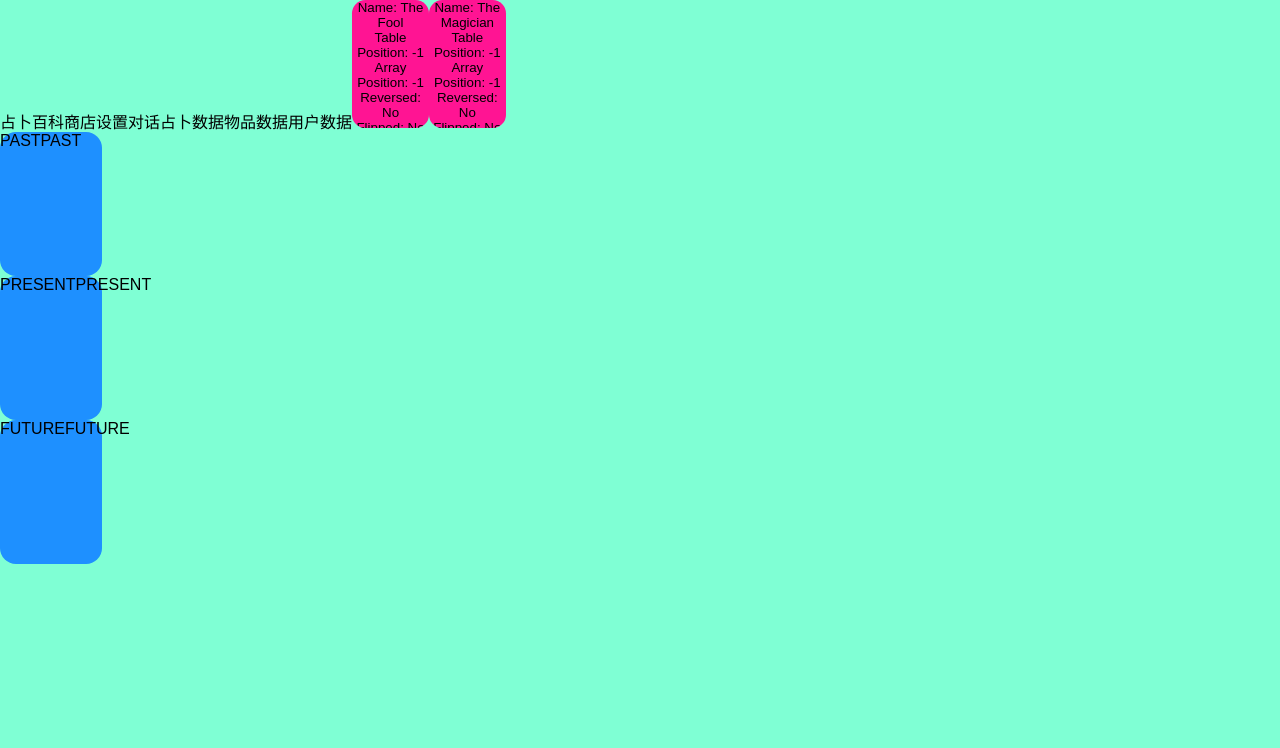
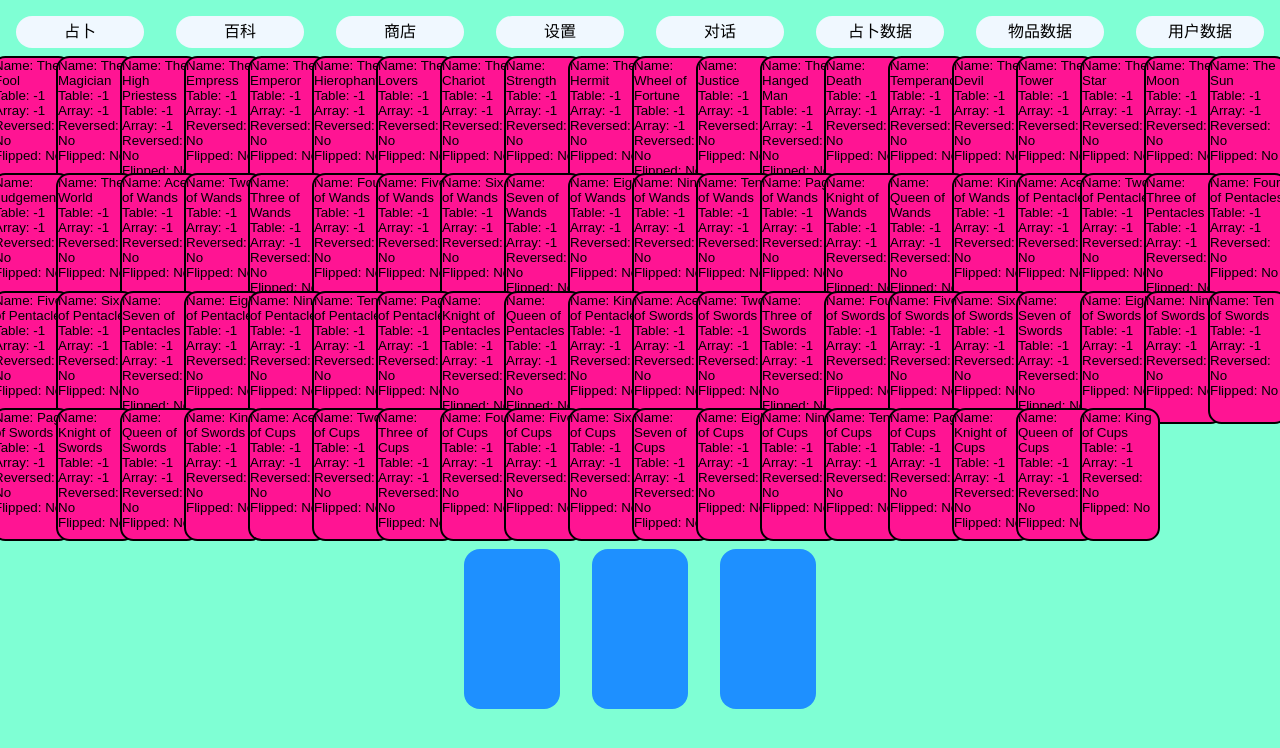
Before and after one commit to hiiiroko/Tarotto, a React (Vite) app: page /divination in a window 1280 px wide. Shown: the top 748 px of the page. Built offline with nearby package versions, Linux system fonts and the light colour scheme.

Commit message:
Built a sequence of cards that can be dragged and dropped

```diff
--- a/src/components/Card.jsx
+++ b/src/components/Card.jsx
@@ -19,8 +19,8 @@ export default function Card({props}) {
   return (
     <ul className={cardClass}>
       <li>Name: {name}</li>
-      <li>Table Position: {tablePosition}</li>
-      <li>Array Position: {arrayPosition}</li>
+      <li>Table: {tablePosition}</li>
+      <li>Array: {arrayPosition}</li>
       <li>Reversed: {reversed ? 'Yes' : 'No'}</li>
       <li>Flipped: {flipped ? 'Yes' : 'No'}</li>
     </ul>
--- a/src/components/CardDND.scss
+++ b/src/components/CardDND.scss
@@ -1,17 +1,25 @@
 .card{
     font-size: smaller;
     width: 6vw;
-    height: 16vh;
+    height: 10vw;
+    min-width: 6em;
+    min-height: 10em;
     overflow: hidden;
     background-color:deeppink;
+    border: 2px black solid;
     border-radius: 1em;
+    margin: -0.6em;
+    text-align: start;
 }
 
 .droppable{
-    width: 8vw;
-    height: 18vh;
+    width: 6vw;
+    height: 10vw;
+    min-width: 6em;
+    min-height: 10em;
     background-color:dodgerblue;
     border-radius: 1em;
+    margin: 1em;
 }
 
 .draggable{
--- a/src/components/Droppable.jsx
+++ b/src/components/Droppable.jsx
@@ -6,10 +6,6 @@ import {useDroppable} from '@dnd-kit/core';
 export function Droppable(props) {
   const {setNodeRef, isOver} = useDroppable({
     id: props.id,
-    data: {
-      // 初始化每个Droppable内的Draggable数量为0
-      draggableCount: 0,
-    },
   });
   const style = {
     color: isOver ? 'green' : undefined,
--- a/src/routes/Divination.jsx
+++ b/src/routes/Divination.jsx
@@ -1,4 +1,4 @@
-// Divination.jsx
+// Divination--.jsx
 
 import React, { useContext, useState } from 'react';
 
@@ -13,45 +13,129 @@ import { DivinationInfoContext } from '../contexts/DivinationInfoContext';
 
 import Card from '../components/Card';
 
+import './Divination.scss'
+
 export default function Divination() {
   const {
     divinationInfo
   } = useContext(DivinationInfoContext);
 
-    const notify = (drag,drop) => toast(drag+' is put into '+drop);
+  const [pastLaden, setPastLaden] = useState(false);
+  const [presentLaden, setPresentLaden] = useState(false);
+  const [futrueLaden, setFutureLaden] = useState(false);
 
-    // const items = ['A', 'B', 'C'];
-    const containers = ['PAST', 'PRESENT', 'FUTURE'];
-    // 逻辑归一，去掉重复即可
-    const [parentA, setParentA] = useState(null);
-    const [parentB, setParentB] = useState(null);
-    const draggableMarkupA = (
-        <Draggable id="draggableA"><Card props={divinationInfo.cards[0]} /></Draggable>
+  const containers = [
+    {
+      name: 'PAST',
+      position: 0,
+      laden: pastLaden,
+      toggle: () => setPastLaden(!pastLaden)
+    },
+    {
+      name: 'PRESENT',
+      position: 1,
+      laden: presentLaden,
+      toggle: () => setPresentLaden(!presentLaden)
+    },
+    {
+      name: 'FUTURE',
+      position: 2,
+      laden: futrueLaden,
+      toggle: () => setFutureLaden(!futrueLaden)
+    }
+  ];
+
+
+  const [parents, setParents] = useState(Array(78).fill(null));
+
+  function changeItemParent(index, parent) {
+    setParents(prevParents => {
+      // 创建一个新的数组，复制prevParents的值
+      const newParents = [...prevParents];
+      // 将newParents[index]的值设置为parent
+      newParents[index] = parent;
+      // 返回新的数组作为新的状态值
+      return newParents;
+    }, () => {
+      // 在这里打印更新后的parents数组
+      console.log(parents);
+    });
+  }
+
+  function getNumber(str) {
+    // 使用正则表达式匹配字符串中的数字
+    const regex = /\d+/;
+    // 使用match方法返回匹配结果的数组
+    const match = str.match(regex);
+    // 如果匹配成功，返回第一个匹配的数字
+    if (match) {
+      return match[0];
+    }
+    // 否则，返回null
+    else {
+      return null;
+    }
+  }
+
+
+  // 假设您有一个数组divinationInfo.cards，包含了78个元素，每个元素是一个Card组件的属性对象
+  // 您可以使用一个循环或函数来动态生成多个Draggable组件，每个组件包含一个Card组件
+  const draggableItems = []; // 用于存储Draggable组件的数组
+
+  // for (let i = 0; i < 3; i++) { // 遍历divinationInfo.cards数组
+    for (let i = 0; i < divinationInfo.cards.length; i++) { // 遍历divinationInfo.cards数组
+    const card = divinationInfo.cards[i]; // 获取当前的Card属性对象
+    const draggableItem = ( // 创建一个Draggable组件，id为draggableItem__加索引，例如draggableItem__0
+      <Draggable id={`draggableItem__${i}`}>
+        <Card props={card} />
+      </Draggable>
     );
-    const draggableMarkupB = (
-        <Draggable id="draggableB"><Card props={divinationInfo.cards[1]} /></Draggable>
-    );
+    draggableItems.push(draggableItem); // 将Draggable组件添加到draggableItems数组中
+  }
 
+  // 然后您可以使用draggableItems数组来渲染您的DndContext组件
   return (
-        <DndContext onDragEnd={handleDragEnd}>
+    <DndContext onDragEnd={handleDragEnd} >
+      {/* <DndContext onDragEnd={handleDragEnd} onDragMove={handleDragMove}> */}
       <Toaster />
-            {parentA === null ? draggableMarkupA : null}
-            {parentB === null ? draggableMarkupB : null}
-
-            {containers.map((id) => (
-                <Droppable key={id} id={id}>
-                    {parentA === id ? draggableMarkupA : id}
-                    {parentB === id ? draggableMarkupB : id}
+      <div className='cardDesktop'>
+        {draggableItems.map((item, index) => (
+        parents[index] === null ? item : null
+      ))}
+      </div>
+      <div className='cardArray'>
+        {containers.map((container) => (
+          <Droppable key={container.position} id={container.position}>
+            {draggableItems.map((item, index) => ( // 遍历draggableItems数组，根据parents对象的值来判断是否渲染每个Draggable组件
+              parents[index] === container.position ? item : "" // 如果parents对象中对应的状态变量等于当前容器的id，表示该元素被放入了该容器，则渲染该Draggable组件；否则不渲染
+            ))}
           </Droppable>
         ))}
-
+      </div>
     </DndContext>
   );
 
   function handleDragEnd(event) {
     const { active, over } = event;
-        if (active.id === "draggableA") setParentA(over ? over.id : null);
-        if (active.id === "draggableB") setParentB(over ? over.id : null);
-        notify(active.id,over.id);
+
+    console.log('[handleDragEnd]active.id')
+    console.log(getNumber(active.id))
+    console.log('[handleDragEnd]over ? over.id : null')
+    console.log(over ? over.id : null)
+
+    changeItemParent(getNumber(active.id), over ? over.id : null)
+    console.log(parents)
   }
+
+  // function handleDragMove(event) {
+  //   const { active, over } = event;
+
+  //   console.log('[handleDragMove]active.id')
+  //   console.log(getNumber(active.id))
+  //   console.log('[handleDragMove]over ? over.id : null')
+  //   console.log(over ? over.id : null)
+
+  //   // changeItemParent(getNumber(active.id), over ? over.id : null)
+  //   // console.log(parents)
+  // }
 }
--- a/src/routes/Divination.scss
+++ b/src/routes/Divination.scss
@@ -3,13 +3,13 @@
 // 该文件位于src/routes文件夹下
 
 // 设置卡牌的基本样式
-.card {
-    width: 100px;
-    height: 150px;
-    border: 1px solid black;
-    margin: 10px;
-    padding: 5px;
-  }
+// .card {
+//     width: 100px;
+//     height: 150px;
+//     border: 1px solid black;
+//     margin: 10px;
+//     padding: 5px;
+//   }
 
   // 设置卡牌被反转时的样式
   .card-reversed {
@@ -21,18 +21,11 @@
     background-color: gray;
   }
 
-  // 设置容器的基本样式
-  .shit {
-    width: 120px;
-    height: 170px;
-    border: 2px dashed green;
-    margin: 20px;
-  }
-
-  // 设置容器被覆盖时的样式
-  .shit-over {
-    border-color: red;
-  }
+.cardArray{
+  display: flex;
+  align-items: center;
+  justify-content: center;
+}
 
   // 新增一个样式，用于设置卡牌容器的样式
   .cards-container {
@@ -45,3 +38,8 @@
   .containers-container {
     display: flex;
   }
+
+  .cardDesktop{
+    display: flex;
+    flex-wrap: wrap;
+  }
--- a/src/routes/Root.jsx
+++ b/src/routes/Root.jsx
@@ -6,16 +6,19 @@ import {
     Outlet,
     NavLink,
 } from "react-router-dom";
+import classNames from 'classnames';
 
 // toDelete
 function tabStyle({ isActive }) {
-    return isActive ? '' : '';
+    return isActive ? 'tab--active' : 'tab';
 }
 
 import "./Root.scss"
 import "./BASE.scss"
 
+
 export default function Root() {
+
 
     // 开发者模式开关挂载于window对象，通过控制台调用window.toggleDev();
     const [dev, setDev] = useState(false);
@@ -23,8 +26,11 @@ export default function Root() {
     window.dev = dev;
     window.toggleDev = toggleDev;
 
+    const frameClass = classNames({ 'frame': !window.dev, 'frame--dev': window.dev });
+
     return (
-        <div className={!window.dev ? 'root' : 'root--dev'}>
+        <div className={frameClass}>
+            <div className='nav'>
                 <NavLink
                     className={tabStyle}
                     to="/divination"
@@ -80,7 +86,7 @@ export default function Root() {
                 >
                     用户数据
                 </NavLink>
-
+            </div>
             <Outlet />
         </div>
     )
--- a/src/routes/Root.scss
+++ b/src/routes/Root.scss
@@ -21,10 +21,12 @@ $dev-color: burlywood;
     height: $root-height;
     width: $root-width;
 
-    .root {
+    .frame {
         height: $root-height;
         width: $root-width;
         background-color: $root-color;
+        display: flex;
+        flex-direction: column;
 
         &--dev {
             height: $dev-height;
@@ -34,3 +36,30 @@ $dev-color: burlywood;
         }
     }
 }
+
+.nav{
+    display: flex;
+}
+
+.tab{
+
+    display: block;
+    background-color: aliceblue;
+    height: 2em;
+    width: 8em;
+    margin: 1em;
+    text-align: center;
+    line-height: 2em;
+    border-radius: 1em;
+}
+
+.tab--active {
+    display: block;
+    background-color: aliceblue;
+    height: 2em;
+    width: 8em;
+    margin: 1em;
+    text-align: center;
+    line-height: 2em;
+    border-radius: 1em;
+}
```
Also changed, not shown: src/routes/Divination-.jsx (added, +96 -0 lines), 1 other file (tests, documents, lock files or other folders). Lines whose indentation alone changed are shown as unchanged.
